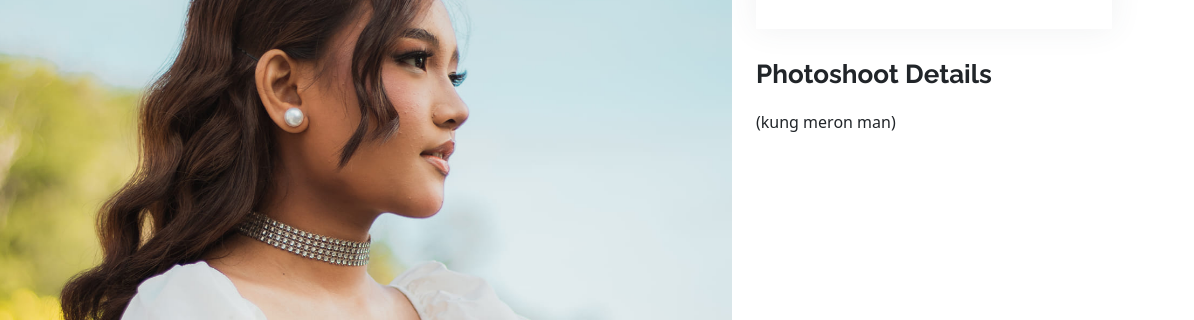
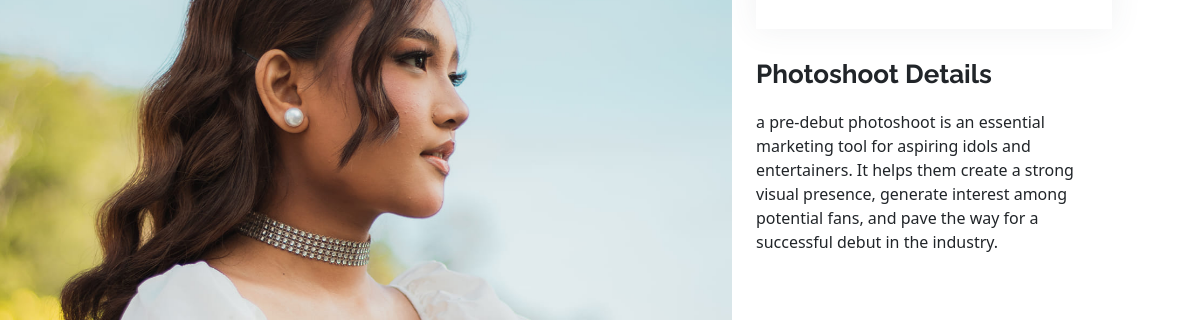
Before and after one commit to JasperGarcia27/Dazzling-Images, a plain HTML site: page PredebutYhannaYvonne.html in a window 1280 px wide. Shown: the part 242-562 px from the top of the page, 86-1280 px from the left. Drawn offline with Linux system fonts and the light colour scheme.

Commit message:
Update PredebutYhannaYvonne.html

```diff
--- a/PredebutYhannaYvonne.html
+++ b/PredebutYhannaYvonne.html
@@ -92,8 +92,7 @@
             <div class="portfolio-description">
               <h2>Photoshoot Details</h2>
               <p>
-                (kung meron man)
-                <!-- Autem ipsum nam porro corporis rerum. Quis eos dolorem eos itaque inventore commodi labore quia quia. Exercitationem repudiandae officiis neque suscipit non officia eaque itaque enim. Voluptatem officia accusantium nesciunt est omnis tempora consectetur dignissimos. Sequi nulla at esse enim cum deserunt eius. -->
+                a pre-debut photoshoot is an essential marketing tool for aspiring idols and entertainers. It helps them create a strong visual presence, generate interest among potential fans, and pave the way for a successful debut in the industry.
               </p>
             </div>
           </div>
```
